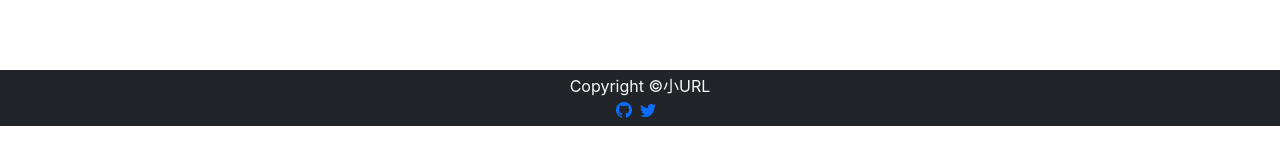
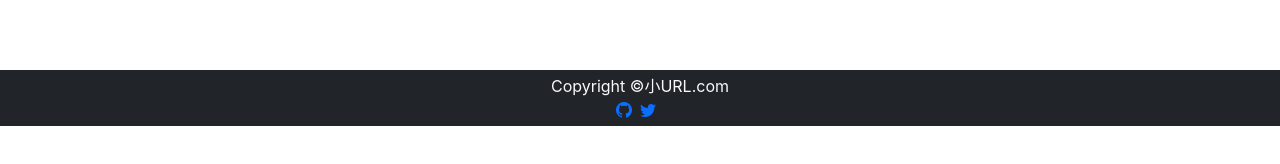
Before and after one commit to Cosmicoppai/chi_url, a React (Create React App) app in the folder frontend/: page /verify in a window 1280 px wide. Shown: the part 602-766 px from the top of the page. Built offline with nearby package versions, Linux system fonts and the light colour scheme.

Commit message:
Update footer.js

```diff
--- a/frontend/src/Mycomponents/components/footer.js
+++ b/frontend/src/Mycomponents/components/footer.js
@@ -1,11 +1,17 @@
-import React from 'react'
+import { React, useState} from 'react';
 import './footer.css';
 const Footer = () => {
-
+    const [user, setUser] = useState({});
+    setInterval(() => {
+        const userstr = localStorage.getItem("token")
+        setUser(userstr);
+    }, 1)
     return (
-        <footer className="footer mt-auto py-1 bg-dark text-light  cont" >
+        <div>
+            {user && (
+                <footer className="footer mt-auto py-1 bg-light text-dark cont">
                     <div className="container text-center ">
-                 Copyright &copy;小URL
+                        Copyright &copy;小URL.com
                     </div>
                     <div className="container text-center">
                         <span className="me-2"><a href="https://github.com/Cosmicoppai/chi_url" target={'_blank'} rel="noreferrer"><i className="bi bi-github "></i></a></span>
@@ -13,6 +19,20 @@ const Footer = () => {
                     </div>
                 </footer>
 
+            )}
+            {!user && (
+                <footer className="footer mt-auto py-1 bg-dark text-light">
+                    <div className="container text-center ">
+                        Copyright &copy;小URL.com
+                    </div>
+                    <div className="container text-center">
+                        <span className="me-2"><a href="https://github.com/Cosmicoppai/chi_url" target={'_blank'} rel="noreferrer"><i className="bi bi-github "></i></a></span>
+                        <span className="me-2"><a href="https://twitter.com/URL09412520" target={'_blank'} rel="noreferrer"><i className="bi bi-twitter"></i></a></span>
+                    </div>
+                </footer>
+            )}
+        </div>
+
     )
 }
 
```
Lines whose indentation alone changed are shown as unchanged.
